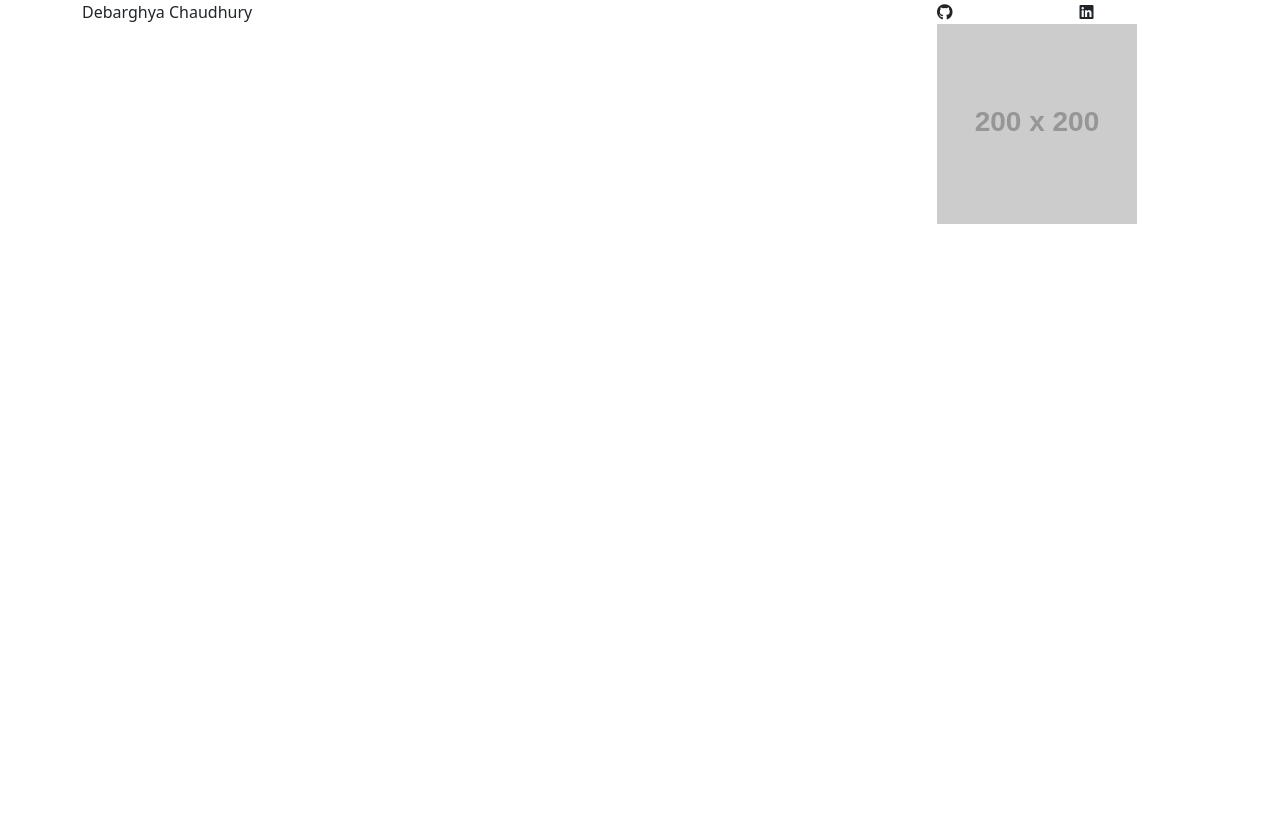
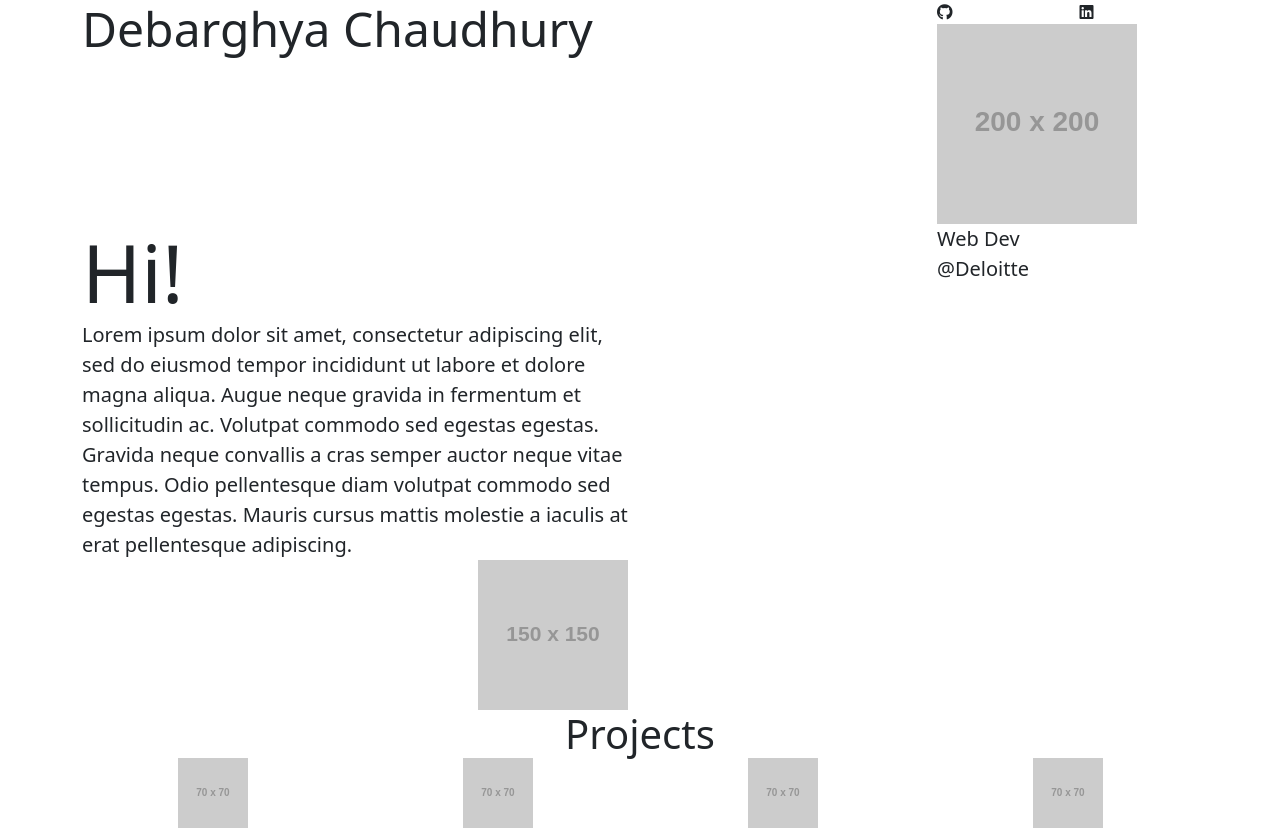
Before and after one commit to dbxc-dev/dbxc-dev.github.io, a plain HTML site: page index.html in a window 1280 px wide. Before the commit the page ends 800 px from the top, so only its background shows below. Drawn offline with nearby package versions, Linux system fonts and the light colour scheme; placeholder pictures from the web are drawn by us.

Commit message:
feat: Add bootstrap layout for body content and projects section

```diff
--- /dev/null
+++ b/css/style.css
@@ -0,0 +1,4 @@
+/* .profile-pic {
+    position: relative;
+    top: 50px;
+} */
--- a/index.html
+++ b/index.html
@@ -10,6 +10,7 @@
     <link rel="stylesheet" href="https://cdnjs.cloudflare.com/ajax/libs/font-awesome/5.15.3/css/all.min.css"
         integrity="sha512-iBBXm8fW90+nuLcSKlbmrPcLa0OT92xO1BIsZ+ywDWZCvqsWgccV3gFoRBv0z+8dLJgyAHIhR35VZc2oM/gI1w=="
         crossorigin="anonymous" referrerpolicy="no-referrer" />
+    <link rel="stylesheet" href="css/style.css">
     <title>Debarghya's</title>
 </head>
 
@@ -20,7 +21,7 @@
             <!-- heading & title -->
             <div class="col">
                 <!-- title -->
-                <div>Debarghya Chaudhury</div>
+                <div class="display-5">Debarghya Chaudhury</div>
             </div>
             <!-- profile -->
             <div class="col">
@@ -34,36 +35,68 @@
                     </div>
                 </div>
 
-                <div class="row">
+                <div class="row justify-content-end">
                     <!-- profile pic -->
-                    <div class="col-6 offset-6">
-                        <img src="https://via.placeholder.com/200" alt="profile picture of Debarghya Chaudhury">
+                    <div class="col-6">
+                        <img src="https://via.placeholder.com/200" alt="profile picture of Debarghya Chaudhury"
+                            class="profile-pic">
                     </div>
                 </div>
             </div>
         </div>
-
     </div>
     <!-- body -->
-    <div>
-        <!-- introduction -->
-        <div>
-            <!-- intro-heading -->
-            <div></div>
-            <!-- bio -->
-            <div></div>
-            <!-- arrow-towards-next-section -->
-            <div></div>
+    <div class="container">
+        <div class="row">
+            <!-- introduction -->
+            <div class="col">
+                <!-- intro-heading -->
+                <div class="display-1">Hi!</div>
+                <!-- bio -->
+                <div class="lead">Lorem ipsum dolor sit amet, consectetur adipiscing elit, sed do eiusmod tempor incididunt ut labore
+                    et dolore magna aliqua. Augue neque gravida in fermentum et sollicitudin ac. Volutpat commodo sed
+                    egestas egestas. Gravida neque convallis a cras semper auctor neque vitae tempus. Odio pellentesque
+                    diam volutpat commodo sed egestas egestas. Mauris cursus mattis molestie a iaculis at erat
+                    pellentesque adipiscing.</div>
+                <!-- arrow-towards-next-section -->
+                <div class="text-end">
+                    <img src="https://via.placeholder.com/150" alt="arrow towards next section">
+                </div>
+            </div>
+            <!-- qualifications -->
+            <div class="col">
+                <div class="row justify-content-end">
+                    <div class="col-6 lead">Web Dev</div>
+                </div>
+                <div class="row justify-content-end">
+                    <div class="col-6 lead">@Deloitte</div>
+                </div>
+            </div>
         </div>
-        <!-- qualifications -->
-        <div></div>
     </div>
     <!-- projects-showcase -->
-    <div>
+    <div class="container">
         <!-- section-title -->
-        <div></div>
+        <div class="row">
+            <div class="col">
+                <div class="display-6 text-center">Projects</div>
+            </div>
+        </div>
         <!-- projects -->
-        <div></div>
+        <div class="row justify-content-center">
+            <div class="col text-center">
+                <img src="https://via.placeholder.com/70" alt="Project thumbnail">
+            </div>
+            <div class="col text-center">
+                <img src="https://via.placeholder.com/70" alt="Project thumbnail">
+            </div>
+            <div class="col text-center">
+                <img src="https://via.placeholder.com/70" alt="Project thumbnail">
+            </div>
+            <div class="col text-center">
+                <img src="https://via.placeholder.com/70" alt="Project thumbnail">
+            </div>
+        </div>
     </div>
     <!-- footer -->
     <div>
```
